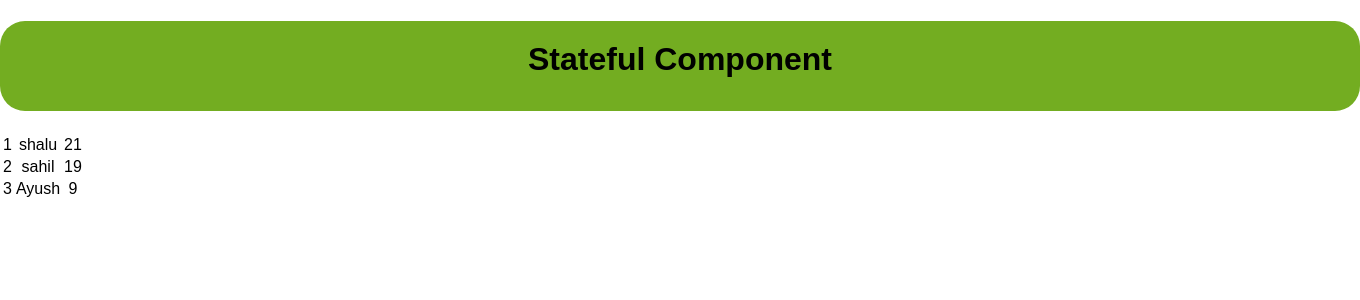
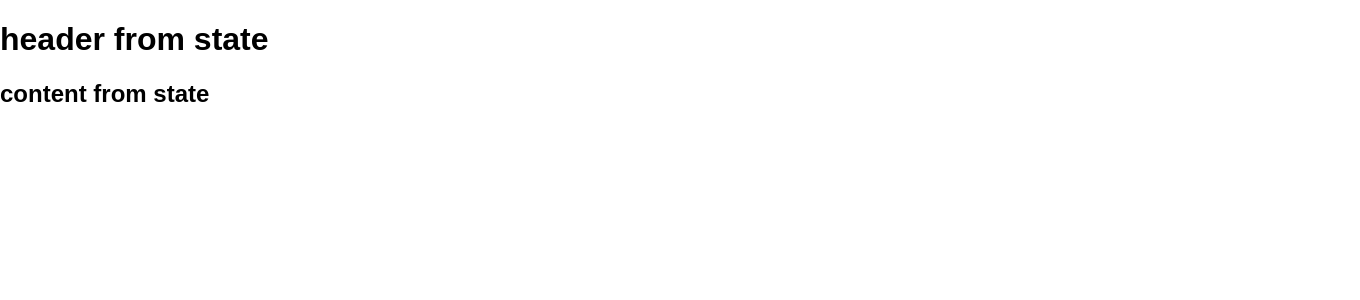
Before and after one commit to shablcuShaluRai/React-Tutorial, a React (Create React App) app: page / in a window 1280 px wide. Shown: the top 300 px of the page, 1360 px wide, since content can reach past the window. Built offline with nearby package versions, Linux system fonts and the light colour scheme.

Commit message:
Adding state Example

```diff
--- a/src/App.js
+++ b/src/App.js
@@ -4,8 +4,25 @@ import './App.css';
 // stateful Component example
 
 class App extends Component {
+//state can be changed and updated.
+//state  is mutable
+  state = {
+    header : "header from state",
+    content : "content from state"
+  }
+  render(){
+    return(
+<div>
+<h1> {this.state.header}</h1>
+<h2>{this.state.content}</h2>
+</div>
+
+    )
+
+  }}
   //State is the place where the data comes from.
-  state = {
+  //state can be changed and updated.
+/*  state = {
     data : [
       {    "id" : "1",
           "name" : "shalu",
@@ -24,8 +41,8 @@ class App extends Component {
     ]
   }
   render() {
-    return (
-
+    return (*/
+{/*
 <div className = "App">
 <Header/>
 <table>
@@ -33,7 +50,8 @@ class App extends Component {
 {/* it takes each element of data array and calling the tablerow jsx on every element.*/}
 {/*//e.g <TableRow key=0 data={id: "1",name : "shalu",age = "21"}*/}
 
-{this.state.data.map((person,index) =>
+
+{/*{this.state.data.map((person,index) =>
   <TableRow
   key = {index}
   data = {person}
@@ -72,7 +90,8 @@ class TableRow extends Component{
 
     )
   }
-}
+  */}
+
 
 
 
```
